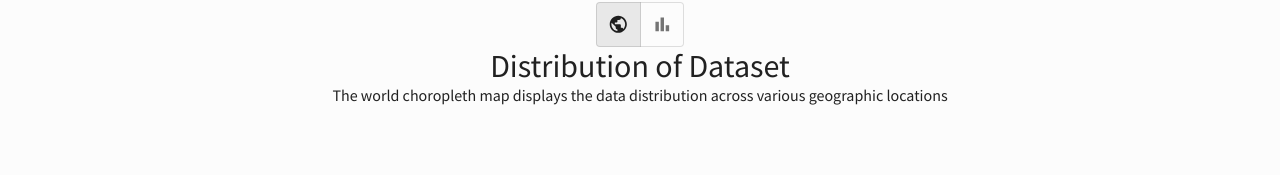
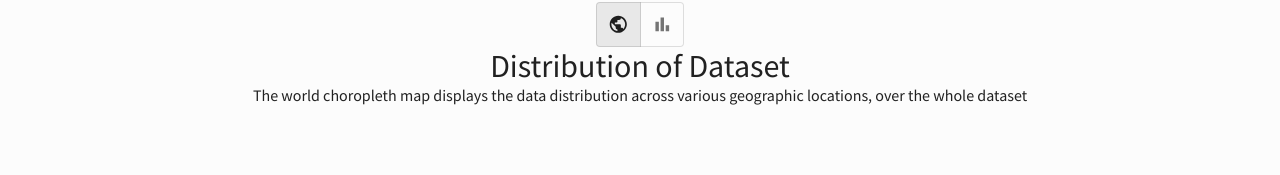
Before and after one commit to harshkheskani/fairness_analysis_tool, a React (Create React App) app in the folder frontend/: page /dashboard in a window 1280 px wide. Shown: the part 418-593 px from the top of the page. Built offline with nearby package versions, Linux system fonts and the light colour scheme.

Commit message:
quick graph update

```diff
--- a/frontend/src/components/WorldMap.jsx
+++ b/frontend/src/components/WorldMap.jsx
@@ -130,7 +130,7 @@ const WorldMap = ({ continentCount, locations }) => {
     },
   }));
 
-  const [worldMapDescription, setWorldMapDescription] = useState("The world choropleth map displays the data distribution across various geographic locations")
+  const [worldMapDescription, setWorldMapDescription] = useState("The world choropleth map displays the data distribution across various geographic locations, over the whole dataset")
 
   return (
     <Box>
@@ -169,7 +169,7 @@ const WorldMap = ({ continentCount, locations }) => {
                   const ranks = rankRangesPerContinent.find(
                     (s) => s.name === geo.properties.CONTINENT
                   );
-                  setWorldMapDescription("The world choropleth map depicts the data distribution, along with highest, lowest and average rank, as well as expected exposure, for each geographic location")
+                  setWorldMapDescription("The world choropleth map depicts the data distribution, along with highest, lowest and average rank, as well as expected exposure, for each geographic location over the search results")
                   return (
                     <HtmlTooltip
                       title={
```
